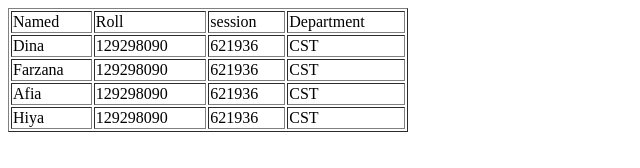
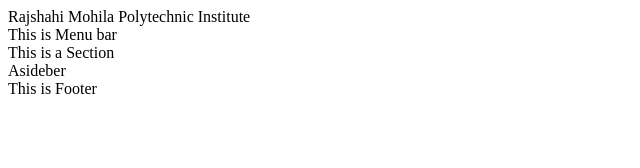
Before and after one commit to Mabiaeva90/webjob_1-7, a plain HTML site: page index.html in a window 1280 px wide. Shown: the whole page, without its empty margins (0-640 px from the left). Drawn offline with Linux system fonts and the light colour scheme.

Commit message:
Job No:4, Job Name:Use of HTML, header, menu, section, article, aside, footer tag.

```diff
--- a/index.html
+++ b/index.html
@@ -3,44 +3,27 @@
 <head>
     <meta charset="UTF-8">
     <meta name="viewport" content="width=device-width, initial-scale=1.0">
-    <title>Job 3</title>
+    <title>Job 4</title>
 
 
 </head>
 <body>
-    <table border="1" width="400px" >
-        <tr>
-            <td>Name</t>d
-            <td>Roll</td>
-            <td>session</td>
-            <td>Department</td>
-        </tr>
-        <tr>
-            <td>Dina</td>
-            <td>129298090</td>
-            <td>621936</td>
-            <td>CST</td>
-        </tr>
-        <tr>
-            <td>Farzana</td>
-            <td>129298090</td>
-            <td>621936</td>
-            <td>CST</td>
-        </tr>
-        <tr>
-            <td>Afia</td>
-            <td>129298090</td>
-            <td>621936</td>
-            <td>CST</td>
-        </tr>
-        <tr>
-            <td>Hiya</td>
-            <td>129298090</td>
-            <td>621936</td>
-            <td>CST</td>
-        </tr>
-       </table><br>
-
+    <header>Rajshahi Mohila Polytechnic Institute
+</header>
+<nav>
+ This is Menu bar
+</nav>
+<section>
+ <article>
+     This is a Section
+ </article>
+</section>
+<aside>
+ Asideber
+</aside>
+<footer>
+ This is Footer
+</footer>
 
 
 
```
